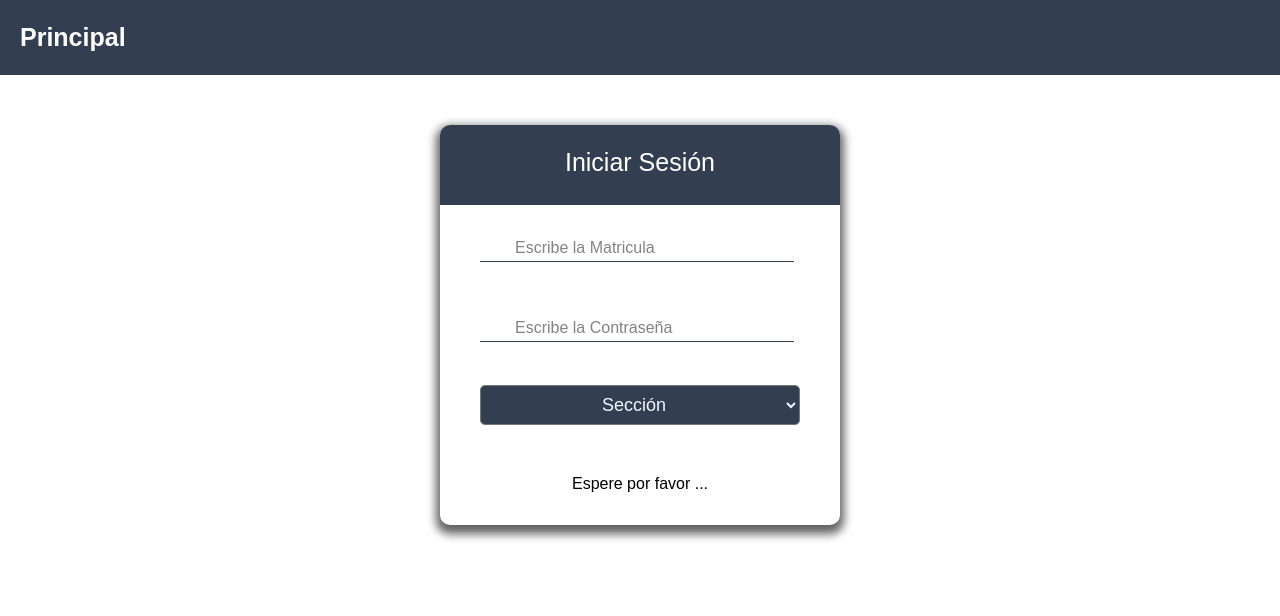
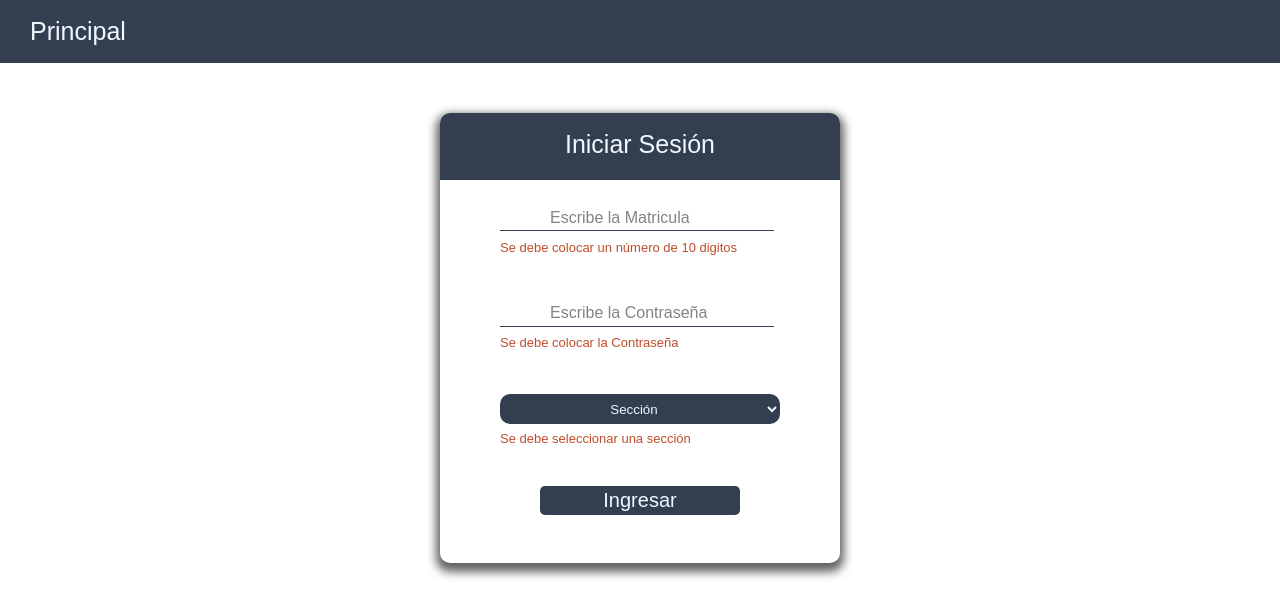
Before and after one commit to maycortes/Proyecto-Capstone, a website with bundled scripts: page Public/Principal/index.html in a window 1280 px wide. Both pictures are taken after a click on the button "Ingresar". Built offline with nearby package versions, Linux system fonts and the light colour scheme; no server answers.

Commit message:
cambio_23_12_21

```diff
--- /dev/null
+++ b/Public/Principal/Script/funciones.js
@@ -0,0 +1,75 @@
+import { titulo_matricula , titulo_pwd , expresiones , form , mensajeMatricula , mensajePassword , mensajeSeccion , mensanje} from './identificadores.js'
+
+export function moverTitulosInicio(){
+    titulo_matricula.className = form[0].value == "" ? "titulo_label_abajo" : "titulo_label_arriba";
+    titulo_pwd.className = form[1].value == "" ? "titulo_label_abajo" : "titulo_label_arriba";
+}
+
+export function moverTitulos( e ){
+    switch( e.target.name ){
+        case "matricula":
+            titulo_matricula.className = e.target.value == "" ? "titulo_label_abajo" : "titulo_label_arriba";
+        break
+        case "pwd":
+            titulo_pwd.className = e.target.value == "" ? "titulo_label_abajo" : "titulo_label_arriba";
+        break
+    }
+}
+
+function verificarDatos(){
+    let seguir = true;
+
+    if( !(expresiones.matricula.test( form[0].value )) ){
+        seguir = false;
+        mensajeMatricula.style.display = null;
+    }else{
+        mensajeMatricula.style.display = 'none';
+    }
+
+    if( !(expresiones.pwd.test( form[1].value )) ){
+        seguir = false;
+        mensajePassword.style.display = null;
+    }else{
+        mensajePassword.style.display = 'none';
+    }
+
+    if( form[2].value == "f" ){
+        seguir = false;
+        mensajeSeccion.style.display = null;
+    }else{
+        mensajeSeccion.style.display = 'none';
+    }
+
+    return seguir;
+}
+
+export function enviarDatos() {
+    if( verificarDatos() ){
+        mensanje.style.display = null;
+        ingresar.style.display = "none";
+        let dato = {};
+        for( let i = 0 ; i < form.length - 1 ; i++ ){
+            dato[ form[i].id ] = form[i].value;
+        }
+        console.log(dato);
+        fetch( '../solictarAcessoPaginas' , { method: 'POST', body: JSON.stringify(dato), headers: { 'Content-Type': 'application/json' } })
+        .then(res => res.json())
+        .then(obtenerAcceso)
+        .catch(error => console.error('Error:', error));
+    }else{
+        console.log("Checa que pedo");
+    }
+}
+
+function obtenerAcceso( dato ) {
+    if( dato.acceso ){
+        let acceso = document.getElementById('acceso');
+        acceso.action = dato.url;
+        acceso["codigo"].value = dato.codigo;
+        acceso.submit();
+    }else{
+        mensanje.style.display = 'none';
+        ingresar.style.display = null;
+        alert(" Acceso denegado ")
+    }
+}
--- a/Public/Principal/Script/identificadores.js
+++ b/Public/Principal/Script/identificadores.js
@@ -6,3 +6,18 @@ export let ingresar = document.getElementById( 'ingresar' );
 
 // Mensaje de Espera
 export let mensanje = document.getElementById('mensanje');
+
+//Titulos para los inputs
+export let titulo_matricula = document.getElementById('titulo_matricula');
+export let titulo_pwd = document.getElementById('titulo_pwd');
+
+// Mensaje de Restricciones
+export let mensajeMatricula = document.getElementById('mensajeMatricula');
+export let mensajePassword = document.getElementById('mensajePassword');
+export let mensajeSeccion = document.getElementById('mensajeSeccion');
+
+// Expresiones Regulares para la validacion de formularios
+export let expresiones = {
+    matricula : /\d{10}/,
+    pwd : /\w|\W/
+}
--- a/Public/Principal/Script/main.js
+++ /dev/null
@@ -1,29 +0,0 @@
-import { ingresar , form , mensanje } from './identificadores.js';
-
-// Evento al presionar el boton ingresar
-ingresar.addEventListener( 'click' , () => {
-    mensanje.style.display = null;
-    ingresar.style.display = "none";
-    let dato = {};
-    for( let i = 0 ; i < form.length - 1 ; i++ ){
-        dato[ form[i].id ] = form[i].value;
-    }
-    console.log(dato);
-    fetch( '../solictarAcessoPaginas' , { method: 'POST', body: JSON.stringify(dato), headers: { 'Content-Type': 'application/json' } })
-    .then(res => res.json())
-    .then(obtenerAcceso)
-    .catch(error => console.error('Error:', error));
-});
-
-function obtenerAcceso( dato ) {
-    if( dato.acceso ){
-        let acceso = document.getElementById('acceso');
-        acceso.action = dato.url;
-        acceso["codigo"].value = dato.codigo;
-        acceso.submit();
-    }else{
-        mensanje.style.display = 'none';
-        ingresar.style.display = null;
-        alert(" Acceso denegado ")
-    }
-}
--- /dev/null
+++ b/Public/Principal/Style/Contenedores.css
@@ -0,0 +1,78 @@
+body{
+    width: 100%;
+    height: auto;
+    margin: 0px;
+    padding: 0px;
+    display: grid;
+    grid-template-columns: 100%;
+    grid-template-rows: auto auto;
+    font-family: sans-serif;
+}
+/**** Seccion de Encabezado de la pagina *********************************************************************/
+#Encabezado{
+    width: 100%;
+    height: auto;
+    background-color: #333F50;
+}
+#Encabezado > div{
+    margin-left: 30px;
+    color: aliceblue;
+    line-height: 2.5;
+    font-size: 25px;
+    font-weight: 520;
+}
+/***** Seccion del cuerpo de la pagina**************************************************************************/
+#Cuerpo{
+    width: 100%;
+    height: 550px;
+    display: grid;
+}
+/***** Seccion Contenedor **************************************************************************************/
+#Contenedor_Principal{
+    width: 400px;
+    height: 450px;
+    margin: auto;
+    border-radius: 10px;
+    display: grid;
+    grid-template-rows: 15% 85%;
+    box-shadow: 0px 5px 10px 4px rgba(0,0,0,0.62);
+    -webkit-box-shadow: 0px 5px 10px 4px rgba(0,0,0,0.62);
+    -moz-box-shadow: 0px 5px 10px 4px rgba(0,0,0,0.62);
+}
+/***** Seccion Contenedor Encabezado ***************************************************************************/
+#Encabezado_Contenedor{
+    background-color: #333F50;
+    border-radius: 10px 10px 0px 0px;
+}
+#Encabezado_Contenedor > div{
+    width: 100%;
+    color: aliceblue;
+    text-align: center;
+    line-height: 2.5;
+    font-size: 25px;
+}
+/***** Seccion Formulario *************************************************************************************/
+#Formulario{
+    width: 100%;
+    height: 100%;
+    display: grid;
+    grid-template-rows: repeat(4,25%);
+}
+#Formulario > div{
+    width: 100%;
+    height: 100%;
+    display: grid;
+}
+/***** Seccion de Inputs **************************************************************************************/
+.Contenedor_Input{
+    width: 70%;
+    height: 90%;
+    margin: auto;
+    position: relative;
+}
+/***** Contenedor Elementos (Select y Button)*******************************************************************/
+.Contenedor_Elemento{
+    width: 50%;
+    height: 60%;
+    margin: auto;
+}
--- /dev/null
+++ b/Public/Principal/Style/Elementos.css
@@ -0,0 +1,62 @@
+
+label{
+    position: absolute;
+}
+
+.titulo_label_arriba{
+    top: 0px;
+    left: 0px;
+    color: #333F50;
+    font-size: 12px;
+    font-weight: 520;
+    -webkit-transition: 0.2s linear;
+    transition: 0.2s linear;
+}
+
+.titulo_label_abajo{
+    top: 24px;
+    left: 50px;
+    color: #838383;
+    font-size: 16px;
+    -webkit-transition: 0.2s linear;
+    transition: 0.2s linear;
+}
+
+.mensajeRestriccion{
+    top: 55px;
+    left: 0px;
+    font-size: 13px;
+    color: #c04c29;
+}
+
+input{
+    margin-top: 20px;
+    width: 90%;
+    height: 20px;
+    padding: 1% 4% 1% 4%;
+    box-sizing: content-box;
+    border: 0px;
+    border-bottom: 1px solid #333F50;
+}
+
+#seccion{
+    width: 100%;
+    background-color: #333F50;
+    color: aliceblue;
+    border: none;
+    border-radius: 10px;
+    height: 30px;
+    text-align: center;
+    margin-top: 18px;
+}
+
+#ingresar{
+    background-color: #333F50;
+    color: aliceblue;
+    width: 100%;
+    height: 50%;
+    margin: auto;
+    border-radius: 5px;
+    border: none;
+    font-size: 20px;
+}
--- a/Public/Principal/Style/style.css
+++ /dev/null
@@ -1,159 +0,0 @@
-body{
-    margin: 0px;
-    padding: 0px;
-    font-family: sans-serif;
-}
-
-#Inicio{
-    width: 100%;
-    height: auto;
-    display: grid;
-    grid-template-columns: 100%;
-    grid-template-rows: auto auto;
-}
-
-#Header{
-    width: 100%;
-    height: 100%;
-    background-color: #333F50;
-}
-
-#Header > div{
-    line-height: 3;
-    color: rgb(255, 255, 255);
-    font-weight: 550;
-    font-size: 25px;
-    margin-left: 20px;
-}
-
-#Contenido{
-    width: 100%;
-    height: 500px;
-    display: grid;
-}
-
-#Contenedor{
-    width: 400px;
-    height: 400px;
-    margin: auto;
-    box-shadow: 0px 5px 10px 4px rgba(0,0,0,0.62);
-    -webkit-box-shadow: 0px 5px 10px 4px rgba(0,0,0,0.62);
-    -moz-box-shadow: 0px 5px 10px 4px rgba(0,0,0,0.62);
-    border-radius: 10px;
-    display: grid;
-    grid-template-rows: 20% 80%;
-}
-
-#Titulo{
-    background-color: #333F50;
-    border-radius: 10px 10px 0px 0px;
-}
-
-#Titulo > div{
-    color: rgb(255, 255, 255);
-    line-height: 3;
-    font-size: 25px;
-    text-align: center;
-}
-
-#Formulario{
-    width: 100%;
-    height: 100%;
-    display: grid;
-    grid-template-columns: 100%;
-    grid-template-rows: repeat(4,25%);
-}
-
-#Formulario > div{
-    width: 80%;
-    height: 100%;
-    margin: auto;
-}
-
-.Celda{
-    position: relative;
-}
-
-label{
-    position: absolute;
-    top: 34px;
-    left: 35px;
-    color: #838383;
-    font-size: 16px;
-}
-
-input{
-    margin-top: 30px;
-    width: 90%;
-    height: 20px;
-    padding: 1% 4% 1% 4%;
-    box-sizing: content-box;
-    border: 0px;
-    border-bottom: 1px solid #333F50;
-}
-
-input:valid + label{
-    top: 15px;
-    left: 0px;
-    font-size: 11px;
-    color: #333F50;
-    font-weight: 750;
-    -webkit-transition: 0.2s linear;
-    transition: 0.2s linear;
-}
-
-input:invalid + label{
-    -webkit-transition: 0.2s linear;
-    transition: 0.2s linear;
-}
-
-input:focus{
-    outline: none;
-    background: none;
-    border-bottom: 4px solid #333F50;
-}
-
-#seccion{
-    width: 100%;
-    height: 50%;
-    background-color: #333F50;
-    color: aliceblue;
-    border-radius: 5px;
-    font-size: 18px;
-    margin-top: 20px;
-}
-
-#seccion:focus{
-    outline: none;
-}
-
-option{
-    background-color: #425d80;
-    text-align: center;
-    font-size: 14px;
-}
-
-option:hover{
-    background-color: #657891;
-}
-
-#Contenedor_btn{
-    width: 80%;
-    height: 100%;
-    display: grid;
-}
-
-#ingresar{
-    background-color: #333F50;
-    color: aliceblue;
-    width: 40%;
-    height: 50%;
-    margin: auto;
-    border-radius: 5px;
-    border: none;
-    font-size: 20px;
-}
-
-#ingresar:hover{
-    background-color: #607086;
-}
--- a/Public/Principal/index.html
+++ b/Public/Principal/index.html
@@ -2,39 +2,51 @@
 <html lang="en">
 <head>
     <meta charset="UTF-8">
-    <link rel="stylesheet" href="./Style/style.css">
+    <link rel="stylesheet" href="./Style/Contenedores.css">
+    <link rel="stylesheet" href="./Style/Elementos.css">
+    <link rel="stylesheet" href="./Style/Efectos.css">
     <title>Principal</title>
 </head>
 <body>
-
-    <div id="Inicio">
-        <div id="Header"> <div>Principal</div> </div>
-        <div id="Contenido">
-            <div id="Contenedor">
-                <div id="Titulo"> <div>Iniciar Sesión</div> </div>
-                <form id="Formulario">
-                    <div>
-                        <div class="Celda"> <input type="text" name="matricula" id="matricula" required><label for="matricula">Escribe la Matricula</label></div>
+    <div id="Encabezado"> <div>Principal</div> </div>
+    <div id="Cuerpo">
+        <div id="Contenedor_Principal">
+            <div id="Encabezado_Contenedor"> <div>Iniciar Sesión</div> </div>
+            <form id="Formulario">
+                <div>
+                    <div class="Contenedor_Input">
+                        <input type="text" name="matricula" id="matricula" required>
+                        <label for="matricula" class="titulo_label_abajo" id="titulo_matricula">Escribe la Matricula</label>
+                        <label class="mensajeRestriccion" id="mensajeMatricula" style="display: none;">Se debe colocar un número de 10 digitos</label>
                     </div>
-                    <div>
-                        <div class="Celda"> <input type="password" name="pwd" id="pwd" required><label for="pwd">Escribe la Contraseña</label></div>
+                </div>
+                <div>
+                    <div class="Contenedor_Input">
+                        <input type="password" name="pwd" id="pwd" required>
+                        <label for="pwd" class="titulo_label_abajo" id="titulo_pwd">Escribe la Contraseña</label>
+                        <label class="mensajeRestriccion" id="mensajePassword" style="display: none;">Se debe colocar la Contraseña</label>
                     </div>
-                    <div>
+                </div>
+                <div>
+                    <div class="Contenedor_Input">
                         <select name="seccion" id="seccion">
-                            <option selected disabled>Sección</option>
+                            <option selected disabled value="f">Sección</option>
                             <option value='0' >Registro</option>
                             <option value='1' >Entrada</option>
                             <option value='2' >Salida</option>
                             <option value='3' >Visitante</option>
                             <option value='4' >Paciente</option>
                         </select>
+                        <label class="mensajeRestriccion" id="mensajeSeccion" style="display: none;">Se debe seleccionar una sección</label>
                     </div>
-                    <div id="Contenedor_btn">
+                </div>
+                <div>
+                    <div class="Contenedor_Elemento">
                         <button type="button" id="ingresar">Ingresar</button>
-                        <div id="mensanje" style="display: none; text-align: center; height: 30px; margin-top: 30px;">Espere por favor ...</div>
+                        <div id="mensanje" style="display: none; text-align: center; height: 30px; margin-top: 20px;">Espere por favor ...</div>
                     </div>
-                </form>
-            </div>
+                </div>
+            </form>
         </div>
     </div>
 
@@ -43,5 +55,5 @@
     </form>
 
 </body>
-<script src="./Script/main.js" type="module"></script>
+<script src="./Script/eventos.js" type="module"></script>
 </html>
```
Also changed, not shown: Public/Principal/Script/eventos.js (added, +9 -0 lines), Public/Principal/Style/Efectos.css (added, +10 -0 lines).
